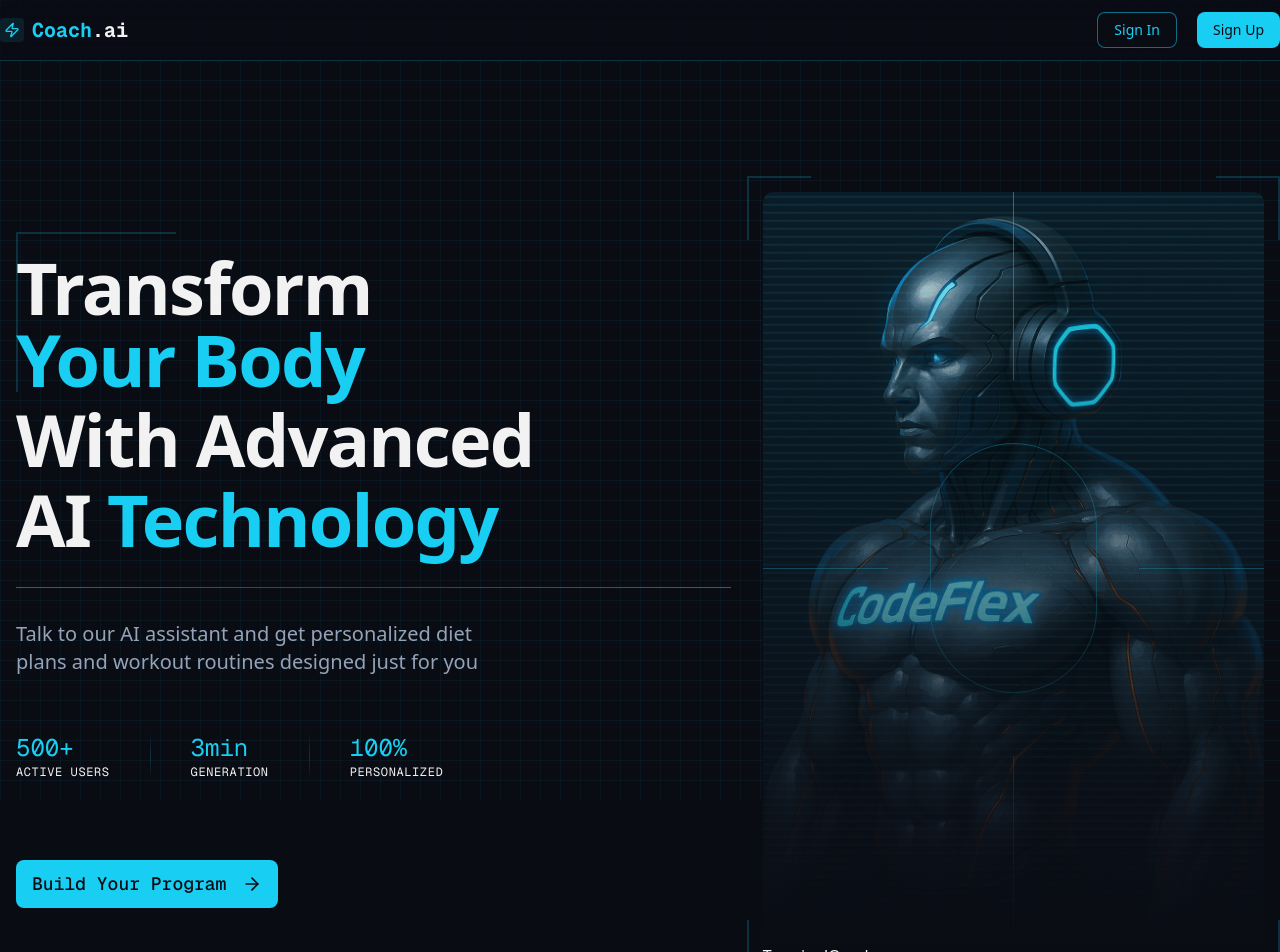
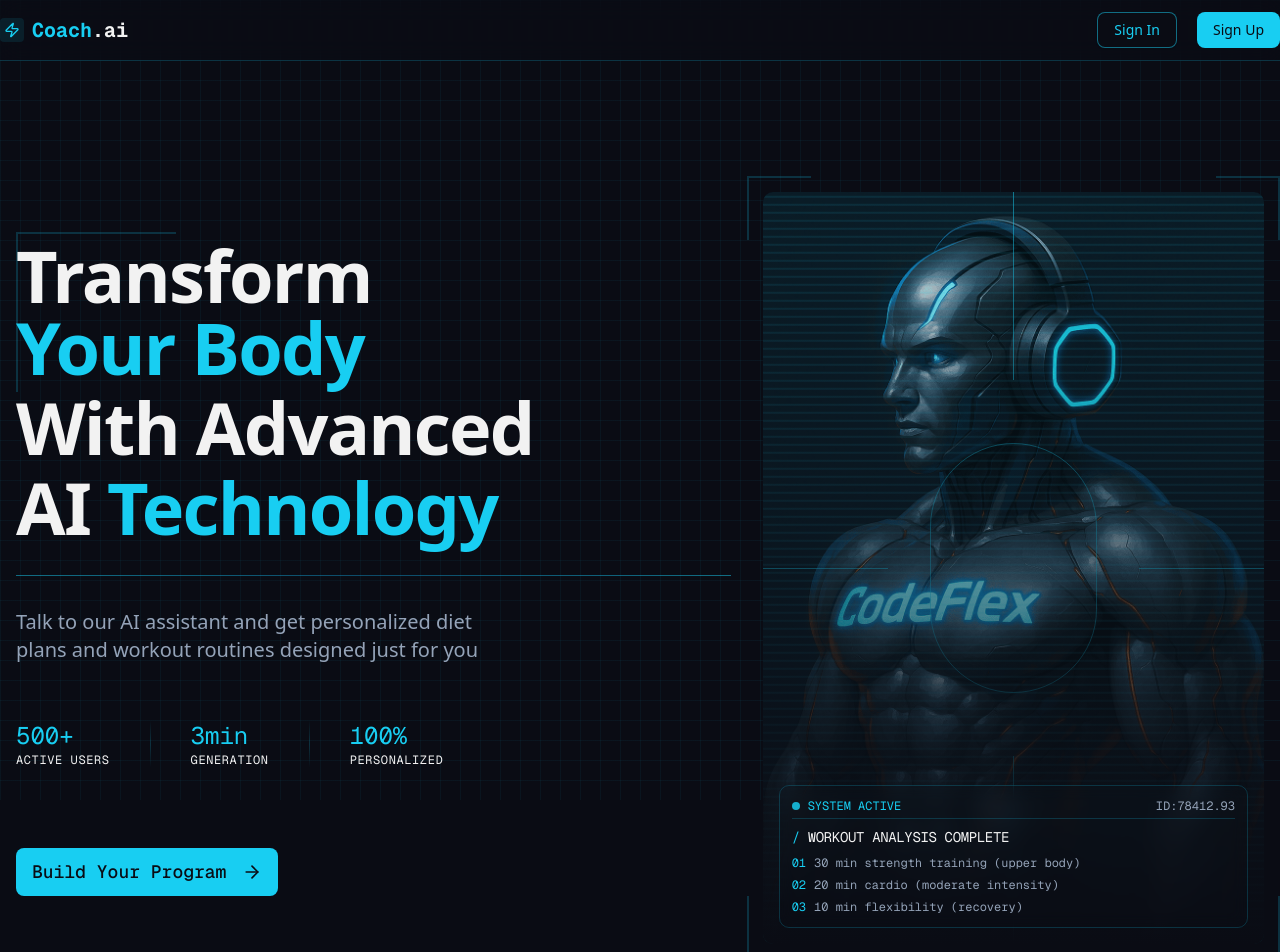
Before and after one commit to iDhruv03/CoachAI, a Next.js app: page / in a window 1280 px wide. Shown: the top 952 px of the page. Built offline with nearby package versions, Linux system fonts and the light colour scheme; no server answers.

Commit message:
added terminal overlay

```diff
--- a/src/components/TerminalOverlay.tsx
+++ b/src/components/TerminalOverlay.tsx
@@ -1,9 +1,36 @@
-import React from 'react'
-
 const TerminalOverlay = () => {
   return (
-    <div>TerminalOverlay</div>
-  )
-}
+    <div className="absolute bottom-0 left-0 right-0 p-4">
+      <div className="relative bg-cyber-terminal-bg backdrop-blur-sm border border-border rounded-lg p-3 overflow-hidden font-mono">
+        {/* Status bar */}
+        <div className="flex items-center justify-between mb-2 border-b border-border pb-1">
+          <div className="flex items-center gap-2">
+            <div className="w-2 h-2 rounded-full bg-primary animate-pulse"></div>
+            <p className="text-xs text-primary">SYSTEM ACTIVE</p>
+          </div>
+          <p className="text-xs text-muted-foreground">ID:78412.93</p>
+        </div>
 
-export default TerminalOverlay
+        <p className="text-sm text-foreground mb-2 tracking-tight">
+          <span className="text-primary">/</span> WORKOUT ANALYSIS COMPLETE
+        </p>
+
+        <div className="space-y-1.5 text-xs text-muted-foreground">
+          <div className="flex items-center">
+            <div className="text-primary mr-2">01</div>
+            <span>30 min strength training (upper body)</span>
+          </div>
+          <div className="flex items-center">
+            <div className="text-primary mr-2">02</div>
+            <span>20 min cardio (moderate intensity)</span>
+          </div>
+          <div className="flex items-center">
+            <div className="text-primary mr-2">03</div>
+            <span>10 min flexibility (recovery)</span>
+          </div>
+        </div>
+      </div>
+    </div>
+  );
+};
+export default TerminalOverlay;
```
